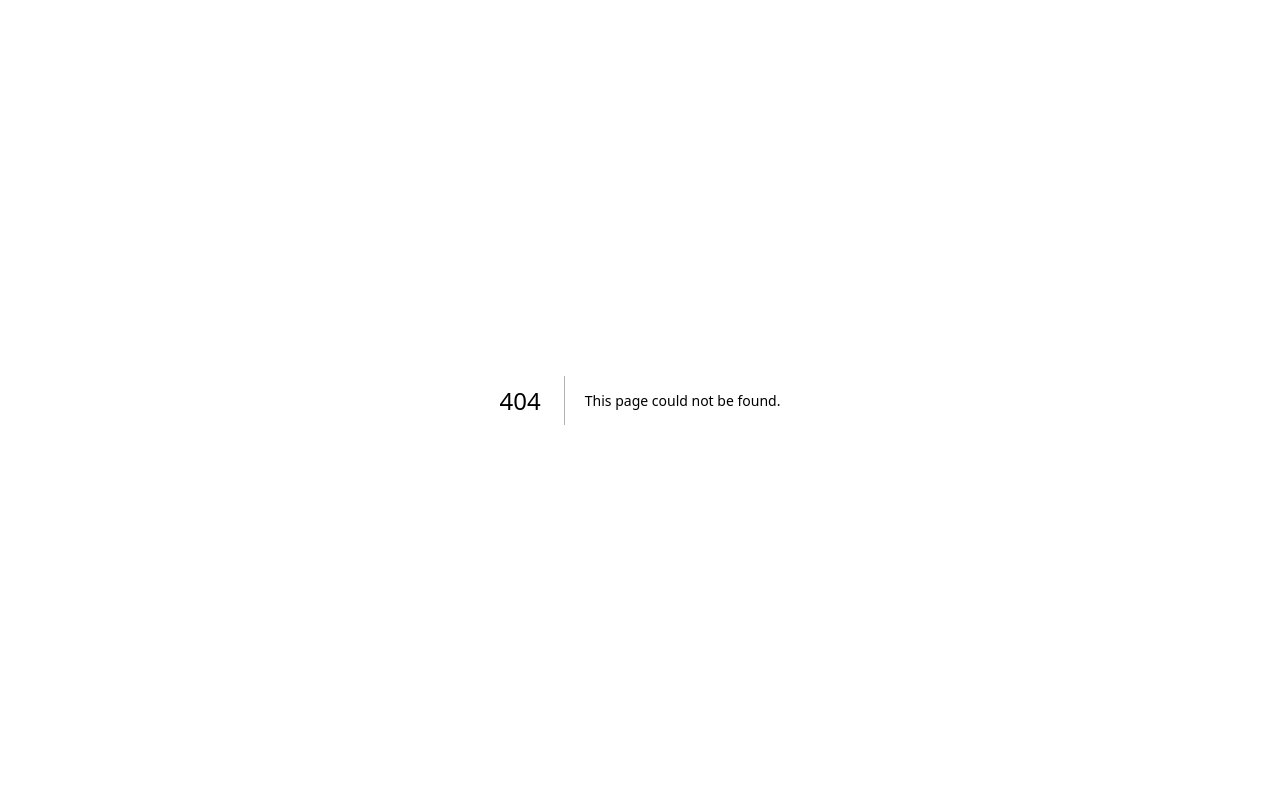
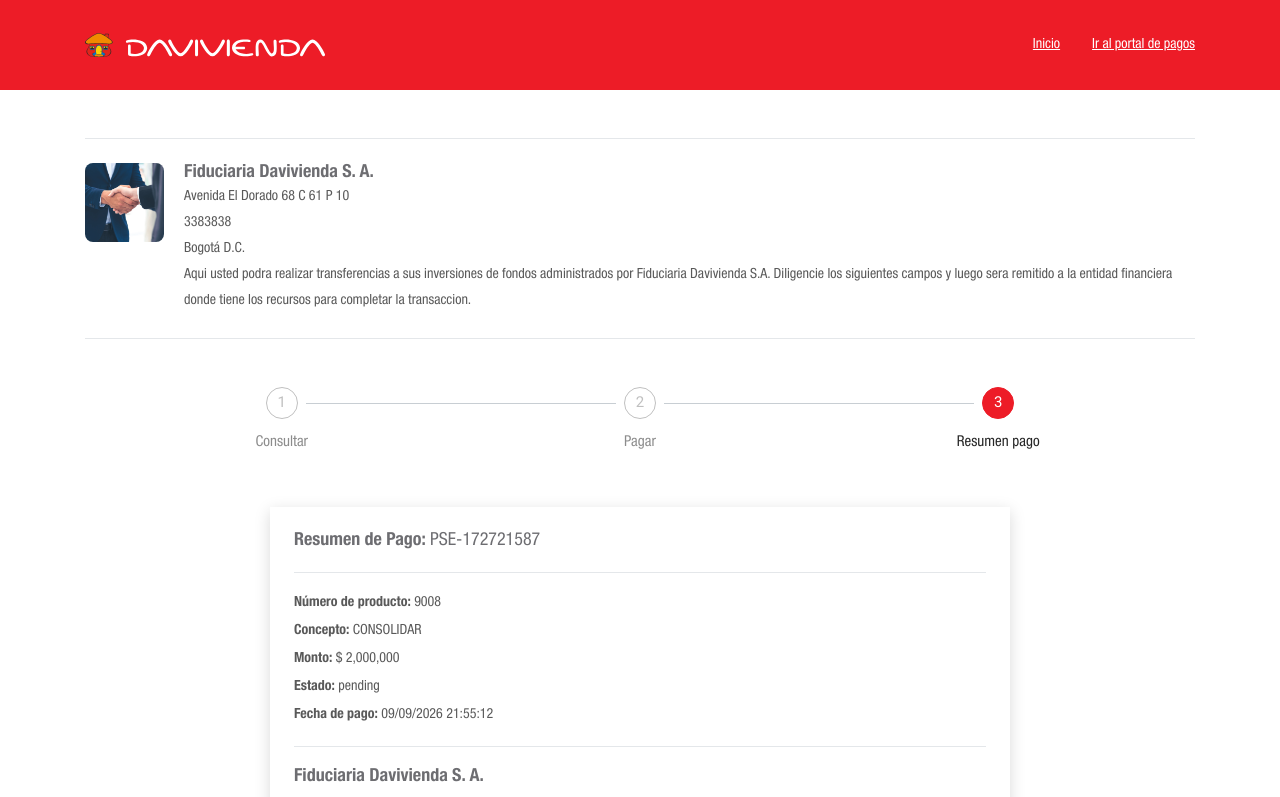
Before and after one commit to Elianchox/seg-bolivar, a Next.js app: page /ticket/comercio/1 in a window 1280 px wide. Before the commit this address had no page. Shown: the top 797 px of the page. Built offline with nearby package versions, Linux system fonts and the light colour scheme.

Commit message:
feat: implement TicketPage and TicketView components, enhance FiduciariaView with PaymentShell, and refactor receipt handling

```diff
--- /dev/null
+++ b/src/app/(davivienda-portal)/ticket/comercio/[token]/page.tsx
@@ -0,0 +1,15 @@
+import type { Metadata } from "next";
+import { TicketView } from "@davivienda-pagos/features/cargos-fiduciaria/components/ticket-view";
+
+export const metadata: Metadata = {
+  title: "Resumen de pago | Portal de Pagos",
+};
+
+export default async function TicketPage({
+  params,
+}: {
+  params: Promise<{ token: string }>;
+}) {
+  await params;
+  return <TicketView />;
+}
--- a/src/modules/portal-pagos-davivienda/features/cargos-fiduciaria/components/fiduciaria-view.tsx
+++ b/src/modules/portal-pagos-davivienda/features/cargos-fiduciaria/components/fiduciaria-view.tsx
@@ -1,25 +1,14 @@
 "use client";
 
 import { useEffect, useState } from "react";
-import { Steps } from "@davivienda-pagos/components/ui/steps";
-import { PAYMENT_STEPS } from "@davivienda-pagos/constants/steps";
-import {
-  PRODUCT_TYPE,
-  RECEIPT_DEFAULT_AMOUNT,
-  RECEIPT_PRODUCT_NUMBER,
-  RECEIPT_REFERENCE,
-  RECEIPT_STATUS,
-  RECEIPT_TICKET_PATH,
-  RECEIPT_TICKET_PREFIX,
-} from "../constants/consult-api";
+import { useRouter } from "next/navigation";
+import { RECEIPT_TOKEN } from "../constants/consult-api";
 import type { PaymentFormValues } from "../types/payment-schema";
-import type { PaymentReceipt as PaymentReceiptData } from "../types/payment-receipt";
 import { DEFAULT_PSE_VALUES, type PseFormValues } from "../types/pse-schema";
-import { CommerceCard } from "./commerce-card";
 import { PagoStep } from "./pago-step";
 import { PaymentError } from "./payment-error";
 import { PaymentForm } from "./payment-form";
-import { PaymentReceipt } from "./payment-receipt";
+import { PaymentShell } from "./payment-shell";
 
 const CONSULTAR_HASH = "#/cargos/fiduciaria";
 const PAGO_PATH = "#/cargos/fiduciaria/pago";
@@ -28,35 +17,22 @@
   const [path, query = ""] = window.location.hash.split("?");
   return {
     isPago: path === PAGO_PATH,
-    isTicket: path.startsWith(RECEIPT_TICKET_PREFIX),
     hasError: new URLSearchParams(query).has("error"),
   };
 }
 
-function formatDate(date: Date) {
-  const pad = (value: number) => String(value).padStart(2, "0");
-  return `${pad(date.getDate())}/${pad(date.getMonth() + 1)}/${date.getFullYear()} ${pad(
-    date.getHours(),
-  )}:${pad(date.getMinutes())}:${pad(date.getSeconds())}`;
-}
-
 export function FiduciariaView() {
+  const router = useRouter();
   const [isPago, setIsPago] = useState(false);
-  const [isTicket, setIsTicket] = useState(false);
   const [hasError, setHasError] = useState(false);
   const [payment, setPayment] = useState<PaymentFormValues | null>(null);
   const [pseValues, setPseValues] = useState<PseFormValues>(DEFAULT_PSE_VALUES);
-  const [receiptDate, setReceiptDate] = useState<string | null>(null);
 
   useEffect(() => {
     const sync = () => {
       const route = parseHash();
       setIsPago(route.isPago);
-      setIsTicket(route.isTicket);
       setHasError(route.hasError);
-      if (route.isTicket) {
-        setReceiptDate((current) => current ?? formatDate(new Date()));
-      }
     };
     sync();
     window.addEventListener("hashchange", sync);
@@ -75,42 +51,14 @@
   };
 
   const handleContinue = () => {
-    window.location.hash = RECEIPT_TICKET_PATH;
+    router.push(`/ticket/comercio/${RECEIPT_TOKEN}`);
   };
 
-  const handleFinish = () => {
-    setPayment(null);
-    setPseValues(DEFAULT_PSE_VALUES);
-    setReceiptDate(null);
-    window.location.hash = CONSULTAR_HASH;
-  };
-
-  const receipt: PaymentReceiptData = {
-    reference: RECEIPT_REFERENCE,
-    productNumber: RECEIPT_PRODUCT_NUMBER,
-    concept: PRODUCT_TYPE,
-    amount: payment?.amount ?? RECEIPT_DEFAULT_AMOUNT,
-    status: RECEIPT_STATUS,
-    date: receiptDate ?? "",
-  };
-
-  const currentStep = isTicket ? 2 : isPago ? 1 : 0;
+  const currentStep = isPago ? 1 : 0;
 
   return (
-    <main className="mx-auto w-full flex-1 px-[15px] pt-6 min-[576px]:max-w-[540px] min-[768px]:max-w-[720px] min-[992px]:max-w-[960px] min-[1200px]:max-w-[1140px]">
-      <div className="py-2 min-[480px]:py-3 min-[576px]:py-4 min-[768px]:py-6">
-        <CommerceCard />
-      </div>
-      <section className="flex justify-center py-2 min-[480px]:py-3 min-[576px]:py-4 min-[768px]:py-6">
-        <div className="w-full md:w-3/4">
-          <Steps current={currentStep} items={PAYMENT_STEPS} />
-        </div>
-      </section>
-      {isTicket ? (
-        <section className="py-2 min-[480px]:py-3 min-[576px]:py-4 min-[768px]:py-6  md:mb-10">
-          <PaymentReceipt receipt={receipt} onFinish={handleFinish} />
-        </section>
-      ) : isPago && hasError && payment ? (
+    <PaymentShell currentStep={currentStep}>
+      {isPago && hasError && payment ? (
         <section className="py-2 min-[480px]:py-3 min-[576px]:py-4 min-[768px]:py-6  md:mb-10">
           <PaymentError payment={payment} holderName={pseValues.name} onBack={handleBack} />
         </section>
@@ -130,6 +78,6 @@
           </div>
         </section>
       )}
-    </main>
+    </PaymentShell>
   );
 }
--- /dev/null
+++ b/src/modules/portal-pagos-davivienda/features/cargos-fiduciaria/components/payment-shell.tsx
@@ -0,0 +1,25 @@
+import type { ReactNode } from "react";
+import { Steps } from "@davivienda-pagos/components/ui/steps";
+import { PAYMENT_STEPS } from "@davivienda-pagos/constants/steps";
+import { CommerceCard } from "./commerce-card";
+
+interface PaymentShellProps {
+  currentStep: number;
+  children: ReactNode;
+}
+
+export function PaymentShell({ currentStep, children }: PaymentShellProps) {
+  return (
+    <main className="mx-auto w-full flex-1 px-[15px] pt-6 min-[576px]:max-w-[540px] min-[768px]:max-w-[720px] min-[992px]:max-w-[960px] min-[1200px]:max-w-[1140px]">
+      <div className="py-2 min-[480px]:py-3 min-[576px]:py-4 min-[768px]:py-6">
+        <CommerceCard />
+      </div>
+      <section className="flex justify-center py-2 min-[480px]:py-3 min-[576px]:py-4 min-[768px]:py-6">
+        <div className="w-full md:w-3/4">
+          <Steps current={currentStep} items={PAYMENT_STEPS} />
+        </div>
+      </section>
+      {children}
+    </main>
+  );
+}
--- /dev/null
+++ b/src/modules/portal-pagos-davivienda/features/cargos-fiduciaria/components/ticket-view.tsx
@@ -0,0 +1,47 @@
+"use client";
+
+import { useSyncExternalStore } from "react";
+import { useRouter } from "next/navigation";
+import {
+  PRODUCT_TYPE,
+  RECEIPT_DEFAULT_AMOUNT,
+  RECEIPT_PRODUCT_NUMBER,
+  RECEIPT_REFERENCE,
+  RECEIPT_STATUS,
+} from "../constants/consult-api";
+import type { PaymentReceipt as PaymentReceiptData } from "../types/payment-receipt";
+import { PaymentReceipt } from "./payment-receipt";
+import { PaymentShell } from "./payment-shell";
+
+const emptySubscribe = () => () => {};
+
+function formatDate(date: Date) {
+  const pad = (value: number) => String(value).padStart(2, "0");
+  return `${pad(date.getDate())}/${pad(date.getMonth() + 1)}/${date.getFullYear()} ${pad(
+    date.getHours(),
+  )}:${pad(date.getMinutes())}:${pad(date.getSeconds())}`;
+}
+
+export function TicketView() {
+  const router = useRouter();
+  const isClient = useSyncExternalStore(
+    emptySubscribe,
+    () => true,
+    () => false,
+  );
+
+  const receipt: PaymentReceiptData = {
+    reference: RECEIPT_REFERENCE,
+    productNumber: RECEIPT_PRODUCT_NUMBER,
+    concept: PRODUCT_TYPE,
+    amount: RECEIPT_DEFAULT_AMOUNT,
+    status: RECEIPT_STATUS,
+    date: isClient ? formatDate(new Date()) : "",
+  };
+
+  return (
+    <PaymentShell currentStep={2}>
+      <PaymentReceipt receipt={receipt} onFinish={() => router.push("/cargos/fiduciaria")} />
+    </PaymentShell>
+  );
+}
--- a/src/modules/portal-pagos-davivienda/features/cargos-fiduciaria/constants/consult-api.ts
+++ b/src/modules/portal-pagos-davivienda/features/cargos-fiduciaria/constants/consult-api.ts
@@ -5,6 +5,5 @@
 export const RECEIPT_PRODUCT_NUMBER = "9008";
 export const RECEIPT_STATUS = "pending";
 export const RECEIPT_DEFAULT_AMOUNT = "$ 2,000,000";
-export const RECEIPT_TICKET_PATH =
-  "#/ticket/comercio/myDuabunQlSQ07A8LNdhMKAyIslGtZTS24Y6YN+xNbUbH41ZSdx0OTea2CeCjrqh";
-export const RECEIPT_TICKET_PREFIX = "#/ticket/comercio/";
+export const RECEIPT_TOKEN =
+  "myDuabunQlSQ07A8LNdhMKAyIslGtZTS24Y6YN+xNbUbH41ZSdx0OTea2CeCjrqh";
```
